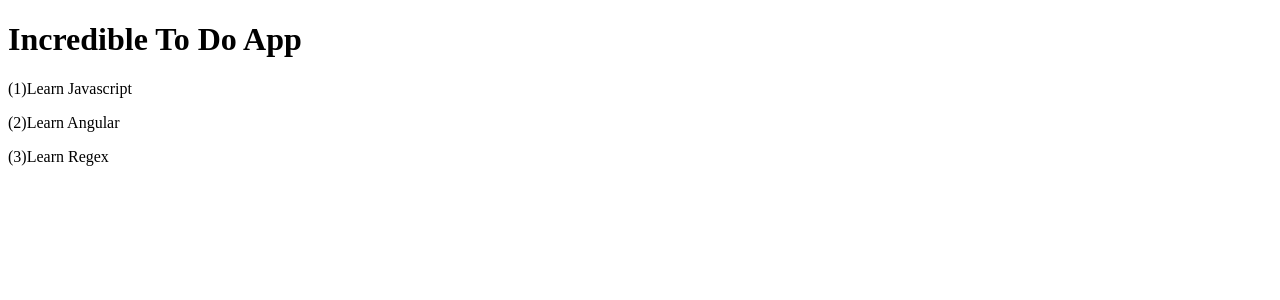
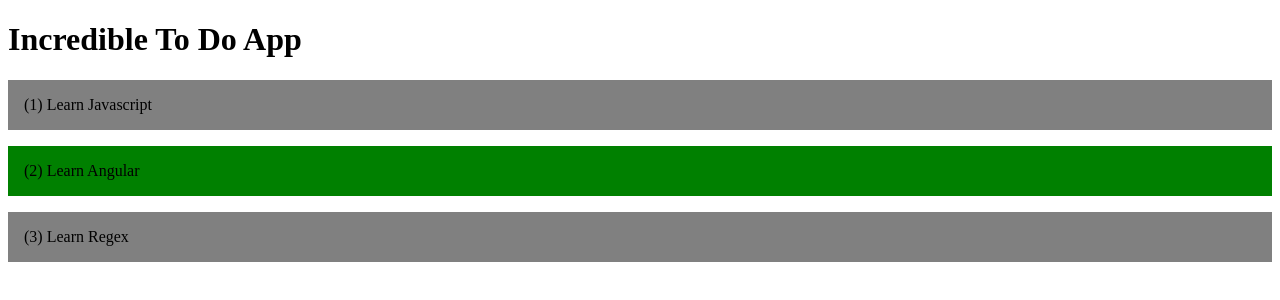
Before and after one commit to ellen-woodward/WD_Week2, an Angular app: page / in a window 1280 px wide. Shown: the top 300 px of the page. Built offline with nearby package versions, Linux system fonts and the light colour scheme.

Commit message:
changed colours

```diff
--- a/src/app/app.component.css
+++ b/src/app/app.component.css
@@ -0,0 +1,9 @@
+.odd_row{
+    background-color: green;
+    padding: 1em;
+}
+
+.even_row{
+    background-color: grey;
+    padding: 1em;
+}
--- a/src/app/app.component.html
+++ b/src/app/app.component.html
@@ -1,3 +1,6 @@
 <h1>{{title}}</h1>
 <p *ngFor="let item of thingsToDo;
-           let i=index;">({{i+1}}){{item}}</p>
+           let i=index;
+           let rowOne=odd;
+           let rowTwo=even;"
+           [ngClass]="{odd_row:rowOne, even_row:rowTwo}">({{i+1}}) {{item}}</p>
```
